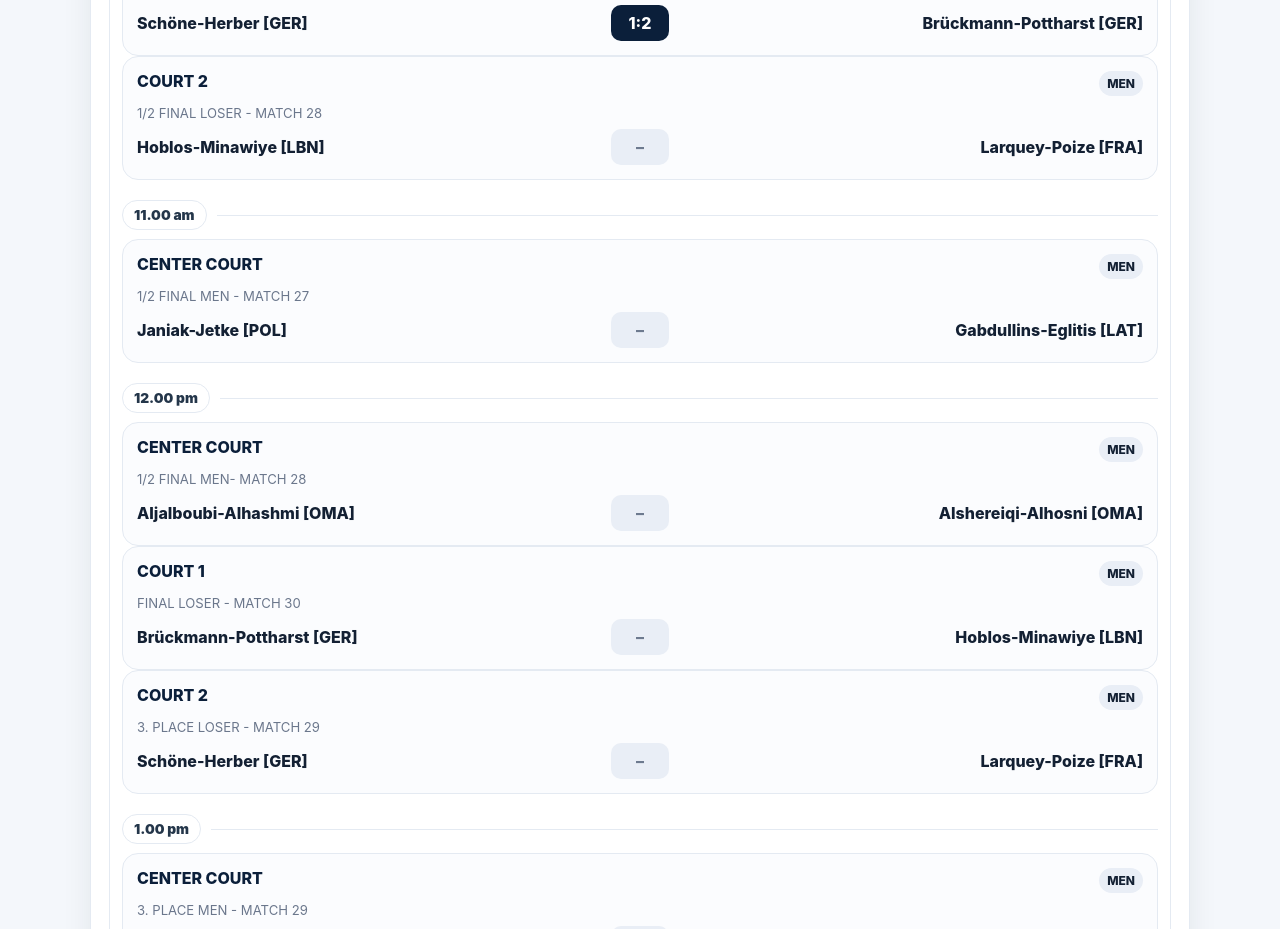
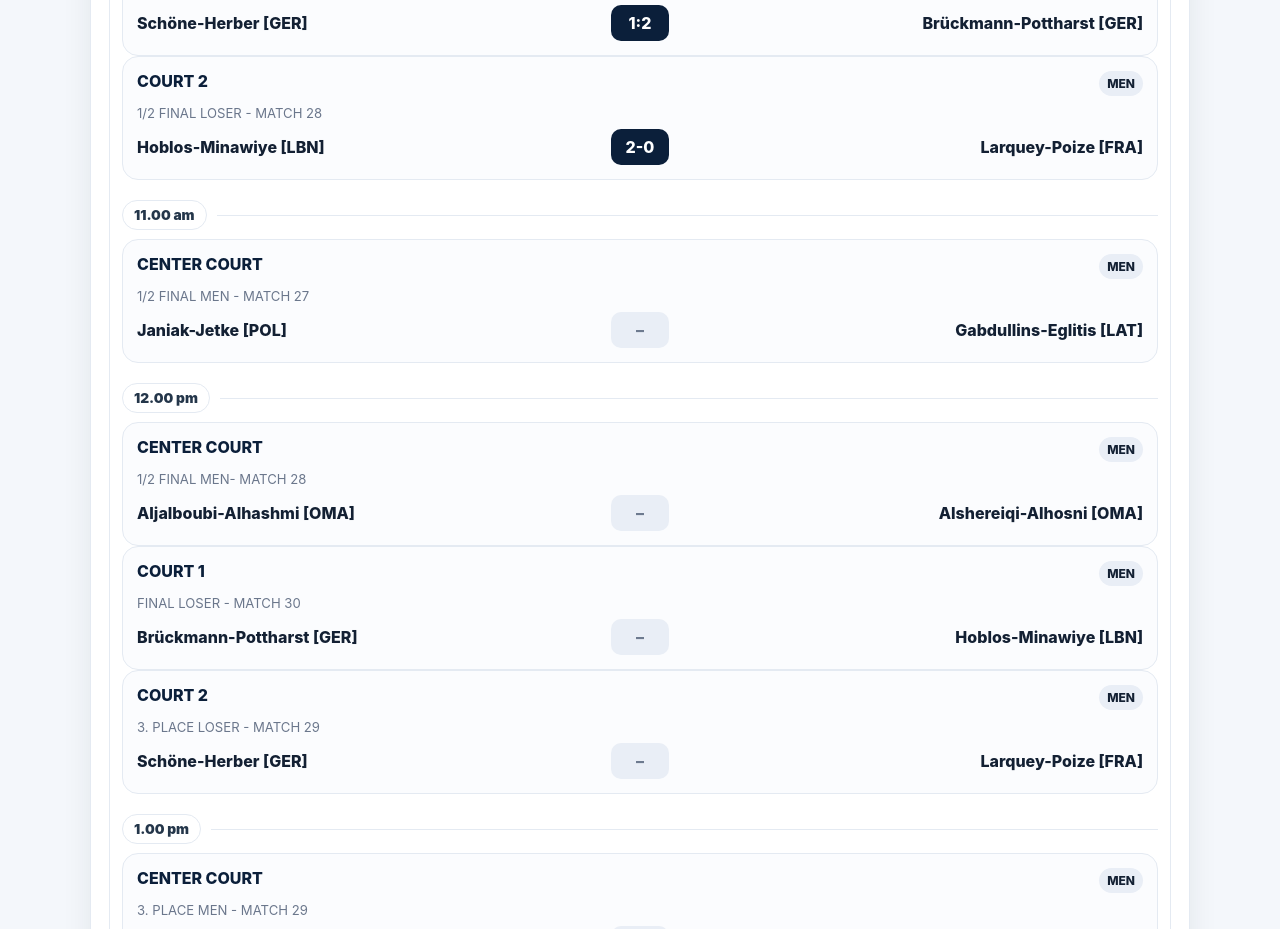
Before and after one commit to nikko15/cism-beach-2026, a plain HTML site: page index.html in a window 1280 px wide. Shown: the part 2125-3054 px from the top of the page. Drawn offline with Linux system fonts and the light colour scheme.

Commit message:
Update index.html

```diff
--- a/index.html
+++ b/index.html
@@ -926,14 +926,14 @@ function renderSchedule(){
         }
       }
 
-      // MEN 1/2 FINAL LOSER - MATCH 28 has not been played yet.
+      // MEN 1/2 FINAL LOSER - MATCH 28: Hoblos-Minawiye beat Larquey-Poize 2-0.
       if(gender(row.gender)==="M" &&
          String(row.match||"").trim().toUpperCase()==="1/2 FINAL LOSER - MATCH 28"){
         const a=String(row.team1||"").replace(/\s*\[[^\]]+\]\s*$/,"").trim().toLowerCase();
         const b=String(row.team2||"").replace(/\s*\[[^\]]+\]\s*$/,"").trim().toLowerCase();
         if((a==="hoblos-minawiye" && b==="larquey-poize") ||
            (a==="larquey-poize" && b==="hoblos-minawiye")){
-          row.result="";
+          row.result=(a==="hoblos-minawiye") ? "2-0" : "0-2";
         }
       }
 
```
